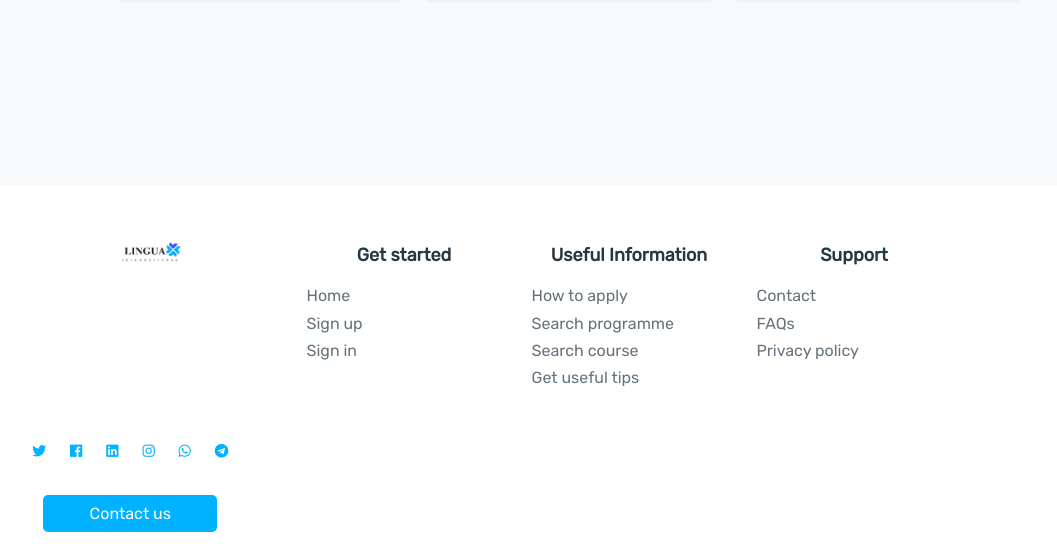
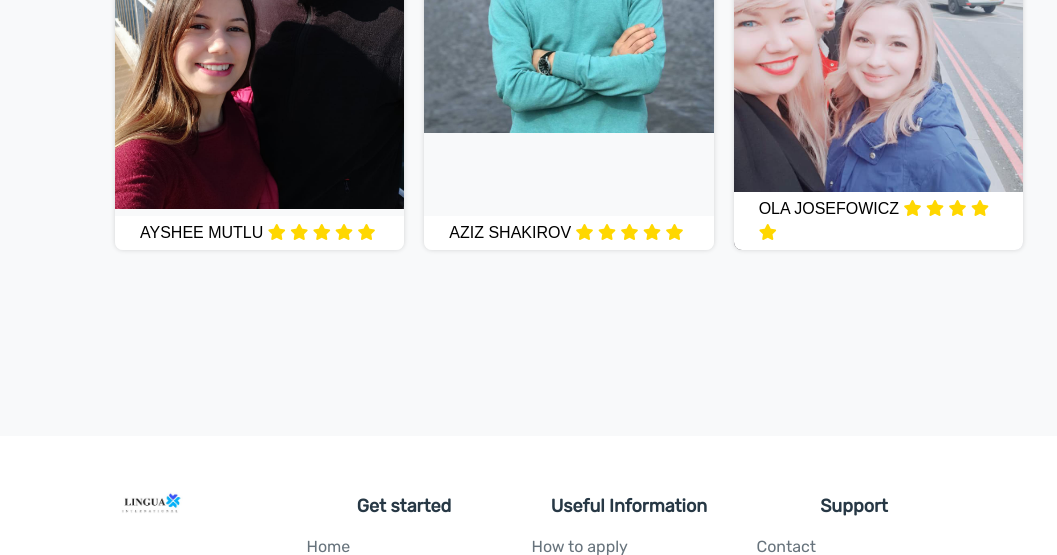
Before and after one commit to KristiKo/Lingua, a Django app: page / in a window 1280 px wide. Shown: the part 5312-5867 px from the top of the page, without its empty margins (86-1143 px from the left). Run offline with Django 3.2, Linux system fonts and the light colour scheme; some libraries are stand-ins or nearby versions.

Commit message:
changed pictures

```diff
--- a/lingua/static/css/style.css
+++ b/lingua/static/css/style.css
@@ -132,6 +132,9 @@ label, legend{
     text-align: center;
     background-color: rgb(255, 255, 255);
 }
+.lingua-icon-testimonial{
+    color: gold;
+}
 /* Search Form */
 .search-flex{
     display: flex;
@@ -172,12 +175,13 @@ ul > li {
 }
 .img-result{
     width: 15rem;
-    height: 10rem;
+    height: auto;
 }
 .row-results{
     display: flex;
     justify-content: space-evenly;
     border-bottom: 1px solid lightgrey;
+    padding: 1rem;
 }
 .card-result:hover{
     text-decoration: none;
@@ -327,6 +331,9 @@ a:hover,a:focus{
 .tab .tab-content h3{
     font-size: 24px;
     margin-top: 0;
+}
+.tab .tab-content p{
+    text-align: left;
 }
 @media only screen and (max-width: 479px){
     .tab .nav-tabs li{
--- a/lingua/templates/lingua_templates/inc/testimonials.html
+++ b/lingua/templates/lingua_templates/inc/testimonials.html
@@ -4,33 +4,54 @@
         <h2>Testimonials</h2>
         <div class="testimonials">
             <figure class="snip1139">
-                <blockquote>Sometimes I think the surest sign that intelligent life exists elsewhere in the universe is that
-                    none of it has tried to contact us.
+                <blockquote>Very good and quick service. They helped me to choose university and course, apply, get scholarship and many more I wouldn’t be able to do everything myself. Very satisfied.
                     <div class="arrow"></div>
                 </blockquote>
-                <img src="https://s3-us-west-2.amazonaws.com/s.cdpn.io/331810/sample3.jpg" alt="sample3" />
+                <img src="{%static 'assets/testimonial-ayse.jpg' %}" alt="testimonial" />
                 <div class="author">
-                    <h5>Pelican Steve <span>- LittleThemes</span></h5>
+                    <h7>Ayshee Mutlu
+                        <span>
+                            <i class="fas fa-star lingua-icon-testimonial"></i>
+                            <i class="fas fa-star lingua-icon-testimonial"></i>
+                            <i class="fas fa-star lingua-icon-testimonial"></i>
+                            <i class="fas fa-star lingua-icon-testimonial"></i>
+                            <i class="fas fa-star lingua-icon-testimonial"></i>
+                        </span>
+                    </h7>
                 </div>
             </figure>
             <figure class="snip1139 hover">
-                <blockquote>I don't need to compromise on my principles, because they don't have the slightest bearing on what
-                    happens to me anyway.
+                <blockquote>I was 17 and didn’t know what I want to do in my life. I am very grateful for all the help and support I received from the Lingua International. They helped me with every step and now I am happy with my choice.
                     <div class="arrow"></div>
                 </blockquote>
-                <img src="https://s3-us-west-2.amazonaws.com/s.cdpn.io/331810/sample47.jpg" alt="sample47" />
+                <img src="{%static 'assets/testimonial-aziz.jpg' %}" alt="testimonial"/>
                 <div class="author">
-                    <h5>Max Conversion<span>- LittleThemes</span></h5>
+                    <h7>Aziz Shakirov
+                        <span>
+                            <i class="fas fa-star lingua-icon-testimonial"></i>
+                            <i class="fas fa-star lingua-icon-testimonial"></i>
+                            <i class="fas fa-star lingua-icon-testimonial"></i>
+                            <i class="fas fa-star lingua-icon-testimonial"></i>
+                            <i class="fas fa-star lingua-icon-testimonial"></i>
+                        </span>
+                    </h7>
                 </div>
             </figure>
             <figure class="snip1139">
-                <blockquote>That's the problem with nature, something's always stinging you or oozing mucous all over you.
-                    Let's go and watch TV.
+                <blockquote>Lingua International helped me to come to London for an English course. I liked my experience so much, that decided to stay in UK. Now I am studying programming and looking for a job as a developer. It completely changed my life.
                     <div class="arrow"></div>
                 </blockquote>
-                <img src="https://s3-us-west-2.amazonaws.com/s.cdpn.io/331810/sample17.jpg" alt="sample17" />
+                <img src="{%static 'assets/testimonial-ola.jpg' %}" alt="testimonial"/>
                 <div class="author">
-                    <h5>Eleanor Faint<span>- LittleThemes</span></h5>
+                    <h7>Ola Josefowicz
+                        <span>
+                        <i class="fas fa-star lingua-icon-testimonial"></i>
+                        <i class="fas fa-star lingua-icon-testimonial"></i>
+                        <i class="fas fa-star lingua-icon-testimonial"></i>
+                        <i class="fas fa-star lingua-icon-testimonial"></i>
+                        <i class="fas fa-star lingua-icon-testimonial"></i>
+                        </span>
+                    </h7>
                 </div>
             </figure>
         </div>
--- a/lingua/templates/lingua_templates/search/search_form_course.html
+++ b/lingua/templates/lingua_templates/search/search_form_course.html
@@ -9,6 +9,7 @@
 <form id="search-form-course" method="get">
   <div class="well">
     <h1>Find a course:</h1>
+    <h1 style="color:grey;">{{ filter.qs.count }}</h1>
     <div class="row">
       <div class="form-group col-sm-4 col-md-3">
         <p>By College</p>
@@ -37,7 +38,7 @@
         <div class="row-results">
           <img class="img-result" src="{{ course.image.url }}" alt="{{ course.image }}">
           <h4 class="card-name">{{ course.name }}</h4>
-          <p class="card-price" style="padding:2rem;">£ {{ course.price }}</p>
+          <p class="card-price" style="padding:2rem;">£ {{ course.cost }}</p>
         </div>
         <div class="row-results">
           <h6 class="card-university">{{ course.university }}</h6>
--- a/lingua/templates/lingua_templates/search/search_form_programme.html
+++ b/lingua/templates/lingua_templates/search/search_form_programme.html
@@ -9,6 +9,7 @@
 <form id="search-form-programme" method="get">
   <div class="well">
     <h1>Find a programme:</h1>
+    <h1 style="color:grey;">{{ filter.qs.count }}</h1>
     <div class="row">
       <div class="form-group col-sm-4 col-md-3">
         <p>By university</p>
@@ -44,7 +45,7 @@
         <div class="row-results">
           <img class="img-result" src="{{ programme.image.url }}" alt="{{ programme.image }}">
           <h4 class="card-name">{{ programme.name }}</h4>
-          <p class="card-price" style="padding:2rem;">£ {{ programme.price }}</p>
+          <p class="card-price" style="padding:2rem;">£ {{ programme.cost }}</p>
         </div>
         <div class="row-results">
           <h6 class="card-university">{{ programme.university }}</h6>
--- a/lingua/templates/lingua_templates/single_course.html
+++ b/lingua/templates/lingua_templates/single_course.html
@@ -26,7 +26,7 @@
             <div role="tabpanel" class="tab-pane fade" id="Section2">
                 <h3>Cost</h3>
                 <p>The cost for this course is: </p>
-                <p>£ {{ course.price }}</p>
+                <p>£ {{ course.cost }}</p>
             </div>
             <div role="tabpanel" class="tab-pane fade" id="Section3">
                 <h3>More Info</h3>
--- a/lingua/templates/lingua_templates/testimonials/single_testimonial_course.html
+++ b/lingua/templates/lingua_templates/testimonials/single_testimonial_course.html
@@ -15,7 +15,7 @@
                         </figure>
                     {% endfor %}
                     {% else %}
-                        <p>There are no testimonials yet for this programme</p>
+                        <p>There are no testimonials for this programme yet...</p>
                     {% endif %}
             </div>
         </div>
--- a/lingua/templates/lingua_templates/testimonials/single_testimonial_programme.html
+++ b/lingua/templates/lingua_templates/testimonials/single_testimonial_programme.html
@@ -15,7 +15,7 @@
                     </figure>
                 {% endfor %}
                 {% else %}
-                    <p>There are no testimonials yet for this programme</p>
+                    <p>There are no testimonials for this programme yet...</p>
                 {% endif %}
         </div>
     </div>
```
Also changed, not shown: custom_fields/templates/custom_fields/apply.html (+4 -4 lines), lingua/templates/lingua_templates/single_programme.html (+5 -2 lines), db.sqlite3, lingua/static/assets/flowers.jpg (added), lingua/static/assets/graduation-day.jpg (added), lingua/static/assets/testimonial-ayse.jpg (added), lingua/static/assets/testimonial-aziz.jpg (added), lingua/static/assets/testimonial-ola.jpg (added), lingua/static/assets/testimonial-ola2.jpg (added).
